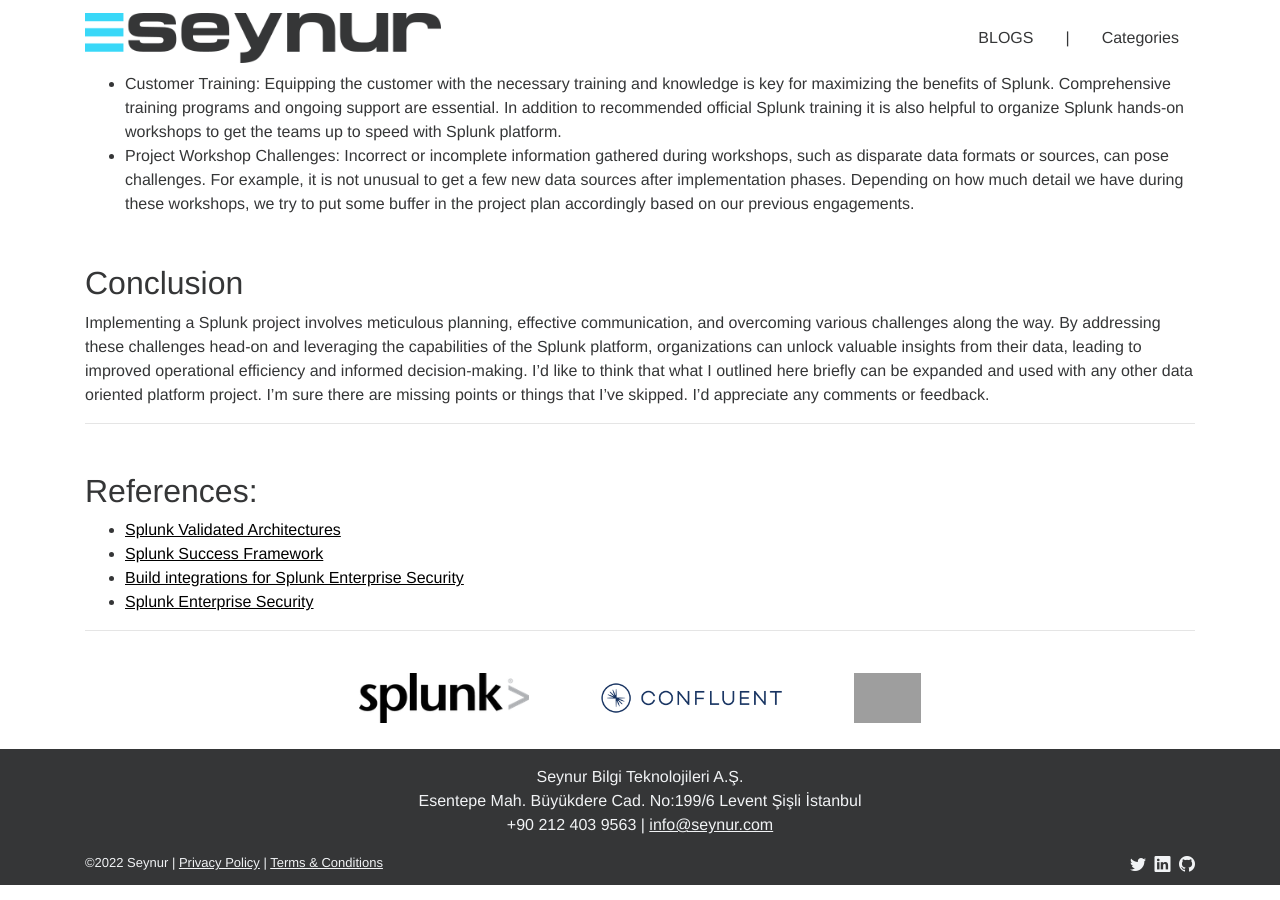
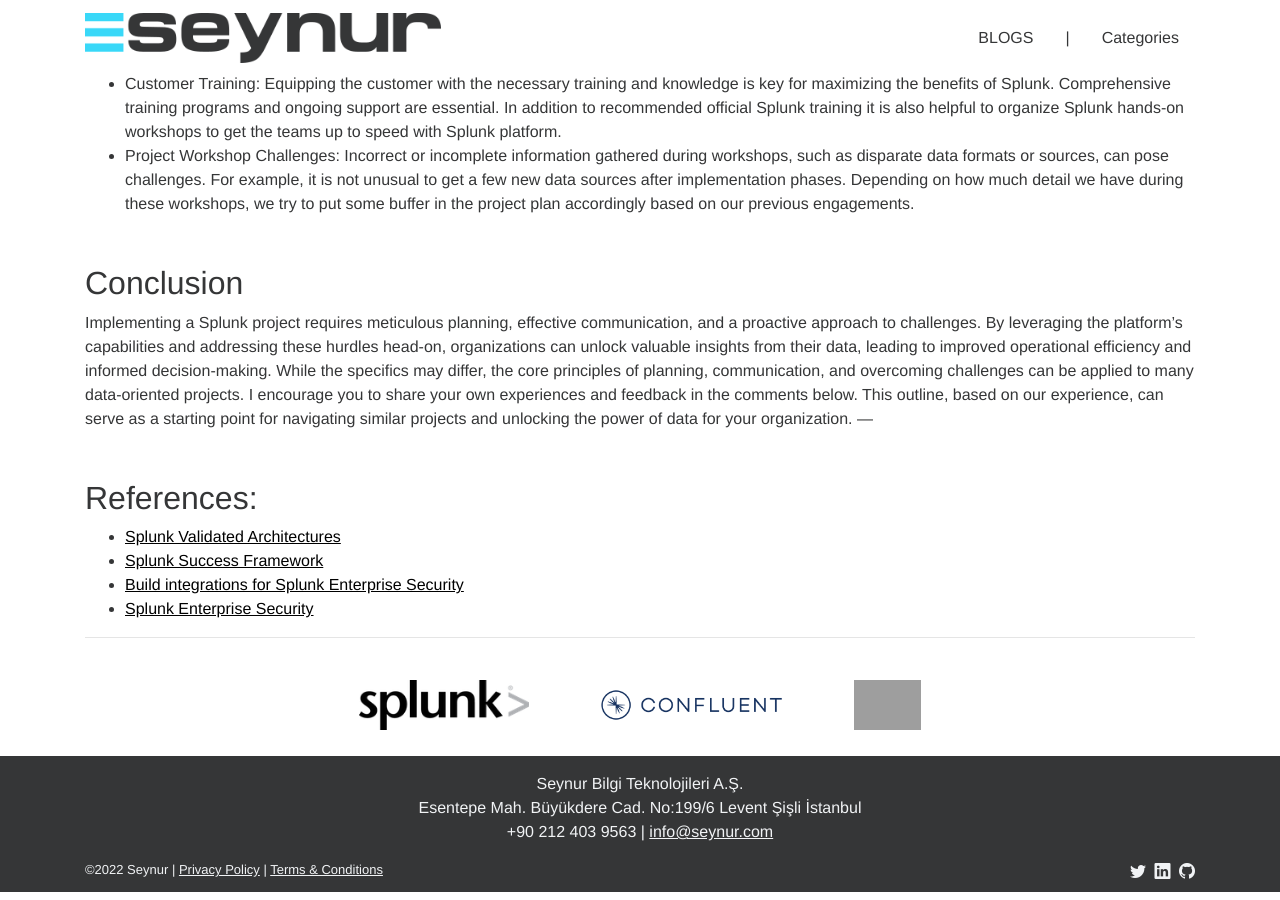
Before and after one commit to seynur/blog, a Jekyll site: the page built from _posts/2024-02-16-rba-with-mitre-attack-app-for-splunk copy.md, in a window 1280 px wide and 900 px high, scrolled down 4072 px. Built offline with Jekyll 4.4.1, drawn with Linux system fonts in a browser that asks for light colours; nearby versions of some CDN libraries; grey boxes are pictures that could not be loaded.

Commit message:
updated conclusion

```diff
--- a/_posts/2024-02-16-rba-with-mitre-attack-app-for-splunk copy.md
+++ b/_posts/2024-02-16-rba-with-mitre-attack-app-for-splunk copy.md
@@ -89,9 +89,7 @@
 - Project Workshop Challenges: Incorrect or incomplete information gathered during workshops, such as disparate data formats or sources, can pose challenges. For example, it is not unusual to get a few new data sources after implementation phases.  Depending on how much detail we have during these workshops, we try to put some buffer in the project plan accordingly based on our previous engagements.
 
 ## Conclusion
-Implementing a Splunk project involves meticulous planning, effective communication, and overcoming various challenges along the way. By addressing these challenges head-on and leveraging the capabilities of the Splunk platform, organizations can unlock valuable insights from their data, leading to improved operational efficiency and informed decision-making. I’d like to think that what I outlined here briefly can be expanded and used with any other data oriented platform project.  I’m sure there are missing points or things that I’ve skipped.  I’d appreciate any comments or feedback.
-
-
+Implementing a Splunk project requires meticulous planning, effective communication, and a proactive approach to challenges. By leveraging the platform's capabilities and addressing these hurdles head-on, organizations can unlock valuable insights from their data, leading to improved operational efficiency and informed decision-making. While the specifics may differ, the core principles of planning, communication, and overcoming challenges can be applied to many data-oriented projects. I encourage you to share your own experiences and feedback in the comments below. This outline, based on our experience, can serve as a starting point for navigating similar projects and unlocking the power of data for your organization.
 ---
 
 
```
